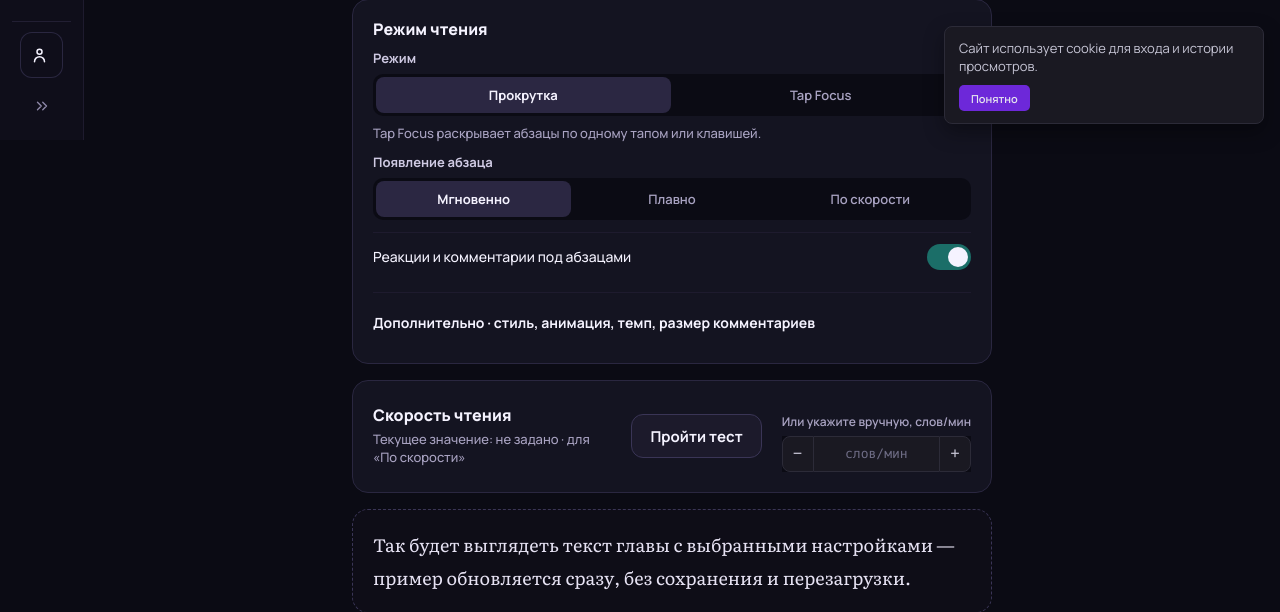
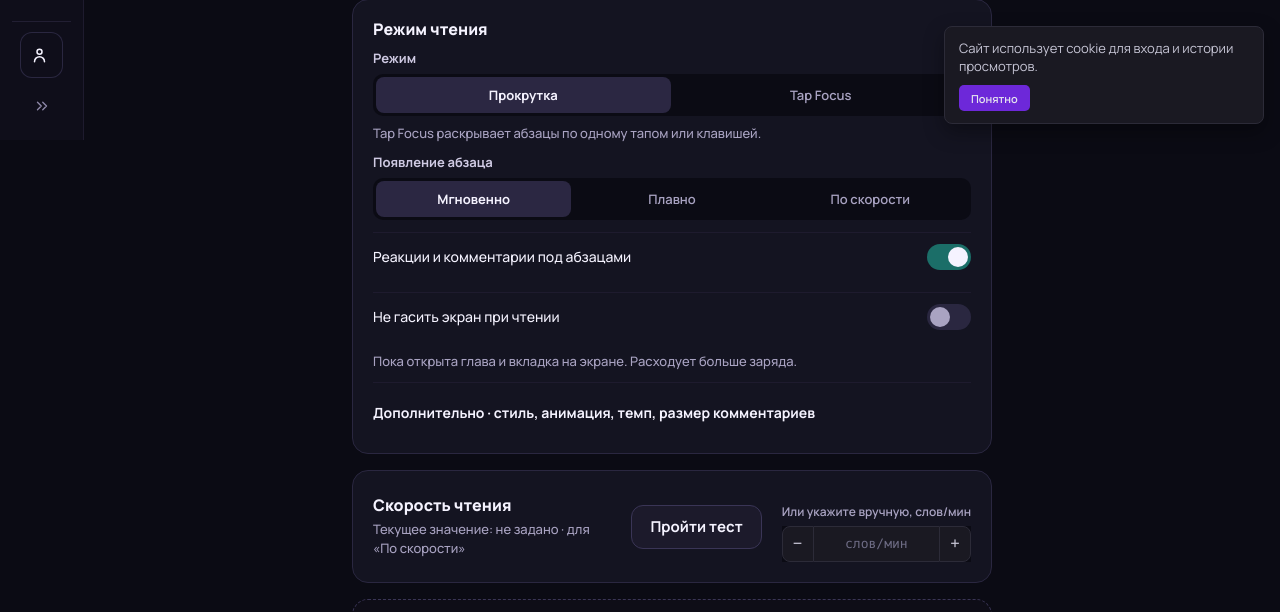
Before and after one commit to LLIJIYAPNIK/ranobelib-companion, a Python web app: template app/templates/settings_reading.html in a window 1280 px wide. Shown: the part 660-1272 px from the top of the page. Run offline with Jinja, Linux system fonts and the light colour scheme; the template is opened without the code that fills it, so the values that code supplies are empty.

Commit message:
feat: «Не гасить экран при чтении» - a reader setting, off by default, in /settings/reading and the Aa panel (PR 338)
Co-Authored-By: Claude Opus 5.5 <noreply@anthropic.com>

```diff
--- a/app/static/js/reader-settings.js
+++ b/app/static/js/reader-settings.js
@@ -13,7 +13,8 @@
 // Keys read by other scripts, not by CSS: tapToRead / readerMode, paragraphStyle,
 // paragraphAnimation, revealTempo (tap-to-read.js), showParagraphSocial
 // (paragraph-menu.js), readingSpeedWpm (reading-speed-test.js), autoDownloadNext and
-// autoDownloadAnyNetwork (offline-autodownload.js, PR 334).
+// autoDownloadAnyNetwork (offline-autodownload.js, PR 334), keepScreenOn
+// (reader-wake-lock.js, PR 338).
 //
 // PR 255 adds four keys:
 // - theme: Aurora Dark (default), AMOLED, Sepia, Light, System - data-reader-theme on
@@ -60,9 +61,11 @@
     // off), and whether that may use any network where the browser can't tell Wi-Fi.
     autoDownloadNext: "0",
     autoDownloadAnyNetwork: false,
+    // PR 338: hold a screen Wake Lock while reading - off by default (battery).
+    keepScreenOn: false,
   };
   // Not how the text looks - kept by «Сбросить настройки».
-  const KEPT_ON_RESET = ["readingSpeedWpm", "autoDownloadNext", "autoDownloadAnyNetwork"];
+  const KEPT_ON_RESET = ["readingSpeedWpm", "autoDownloadNext", "autoDownloadAnyNetwork", "keepScreenOn"];
 
   const root = document.documentElement;
 
@@ -216,8 +219,8 @@
       button.dataset.settingBound = "1";
       button.addEventListener("click", () => {
         const previousMode = settings.readerMode;
-        // The measured reading speed and auto-download aren't display preferences -
-        // they survive a reset.
+        // The measured reading speed, auto-download and keeping the screen on aren't
+        // display preferences - they survive a reset.
         const kept = Object.fromEntries(
           KEPT_ON_RESET.filter((name) => settings[name] !== undefined).map((name) => [name, settings[name]])
         );
--- a/app/templates/chapter.html
+++ b/app/templates/chapter.html
@@ -216,6 +216,11 @@
       <span class="reader-aa__label">Реакции и комментарии у абзацев</span>
       <input type="checkbox" role="switch" data-setting="showParagraphSocial">
     </label>
+    {# PR 338: reader-wake-lock.js #}
+    <label class="reader-aa__row reader-aa__row--switch ui-switch">
+      <span class="reader-aa__label">Не гасить экран</span>
+      <input type="checkbox" role="switch" data-setting="keepScreenOn">
+    </label>
   </div>
   <div class="reader-aa__foot">
     <a class="reader-aa__more" href="/settings/reading">Дополнительно ›</a>
--- a/app/templates/settings_reading.html
+++ b/app/templates/settings_reading.html
@@ -61,6 +61,13 @@
         <span>Реакции и комментарии под абзацами</span>
         <input type="checkbox" role="switch" data-setting="showParagraphSocial">
       </label>
+      {# PR 338: reader-wake-lock.js; the second hint shows where the browser can't. #}
+      <label class="reader-settings-row reader-settings-row--switch ui-switch">
+        <span>Не гасить экран при чтении</span>
+        <input type="checkbox" role="switch" data-setting="keepScreenOn" aria-describedby="keep-screen-on-hint">
+      </label>
+      <p class="reader-settings-row__hint" id="keep-screen-on-hint">Пока открыта глава и вкладка на экране. Расходует больше заряда.</p>
+      <p class="reader-settings-row__hint" data-role="keep-screen-on-unsupported" hidden>Этот браузер не умеет держать экран включённым — он будет гаснуть как обычно.</p>
       <details class="reader-settings-more">
         <summary class="reader-settings-more__summary">Дополнительно · стиль, анимация, темп, размер комментариев</summary>
         <div class="reader-settings-more__body">
```
